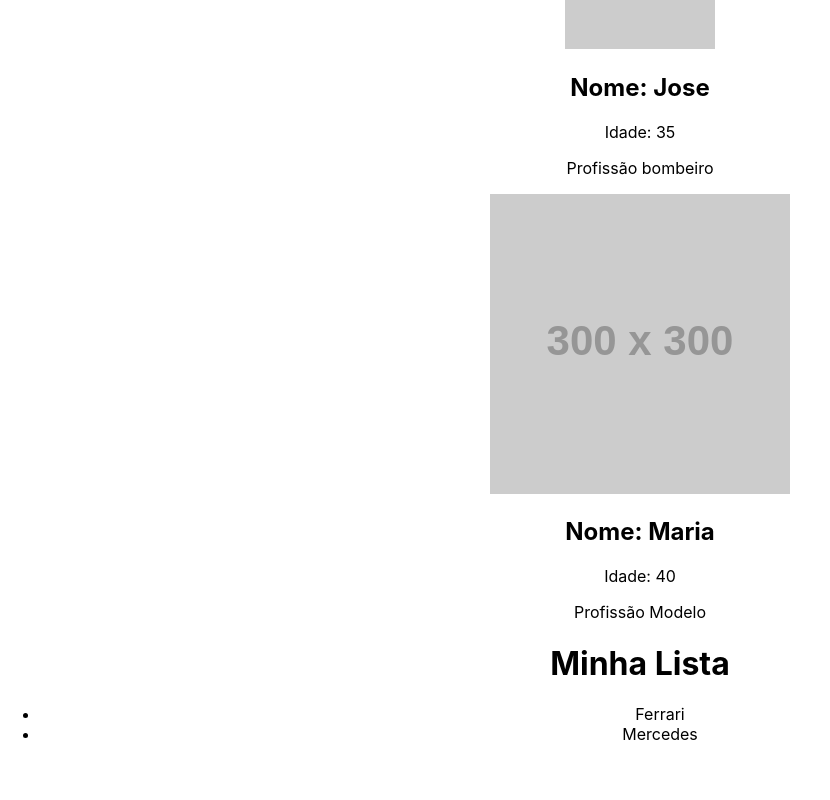
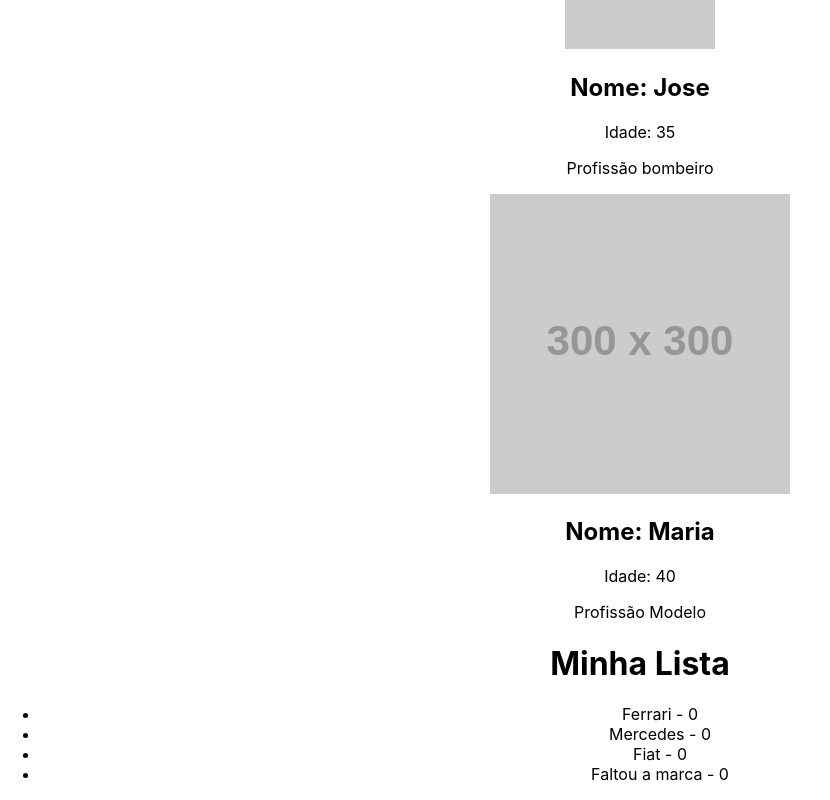
Before and after one commit to Pelu-Develop/Curso_HoradeCodar_React, a React (Create React App) app: page / in a window 1280 px wide. Shown: the part 704-1504 px from the top of the page, without its empty margins (0-830 px from the left). Before the commit the page ends 1464 px from the top, so only its background shows below. Built offline with nearby package versions, Linux system fonts and the light colour scheme.

Commit message:
props avançados

```diff
--- a/src/components/Item.js
+++ b/src/components/Item.js
@@ -1,9 +1,29 @@
-function Item(props) {
+/* Importamos o PropTypes do próprio react para o meu componente */
+import PropTypes from "prop-types";
+
+function Item({ marca, ano_lancamento }) {
   return (
     <>
-      <li>{props.marca}</li>
+      <li>
+        {marca} - {ano_lancamento}
+      </li>
     </>
   );
 }
 
+/* E uma maneira de fazer validações no React, caso não seja atendida irar imprimir um erro no console */
+/* Estamos dizendo aqui que vamos definir types para a nossa função Item */
+Item.propTypes = {
+  /* Aqui estamos definindo que marca tem que receber um valor do tipo string */
+  /* isRequired estamos definindo que precisa ter algum tipo de valor, não pode ter um conteúdo vazio */
+  marca: PropTypes.string.isRequired,
+  ano_lancamento: PropTypes.number,
+};
+
+/* Caso não seja passado nenhum valor, será exibido essa mensagem no lugar */
+Item.defaultProps = {
+  marca: "Faltou a marca",
+  ano_lancamento: 0,
+};
+
 export default Item;
--- a/src/components/List.js
+++ b/src/components/List.js
@@ -7,8 +7,10 @@ function List() {
     <>
       <h1>Minha Lista</h1>
       <ul>
-        <Item marca="Ferrari" />
-        <Item marca="Mercedes" />
+        <Item marca="Ferrari" ano_lacamento={1985} />
+        <Item marca="Mercedes" ano_lacamento={1964} />
+        <Item marca="Fiat" ano_lacamento={1915} />
+        <Item />
       </ul>
     </>
   );
```
Also changed, not shown: Aula 08 - Avançando em Props.txt (added).
